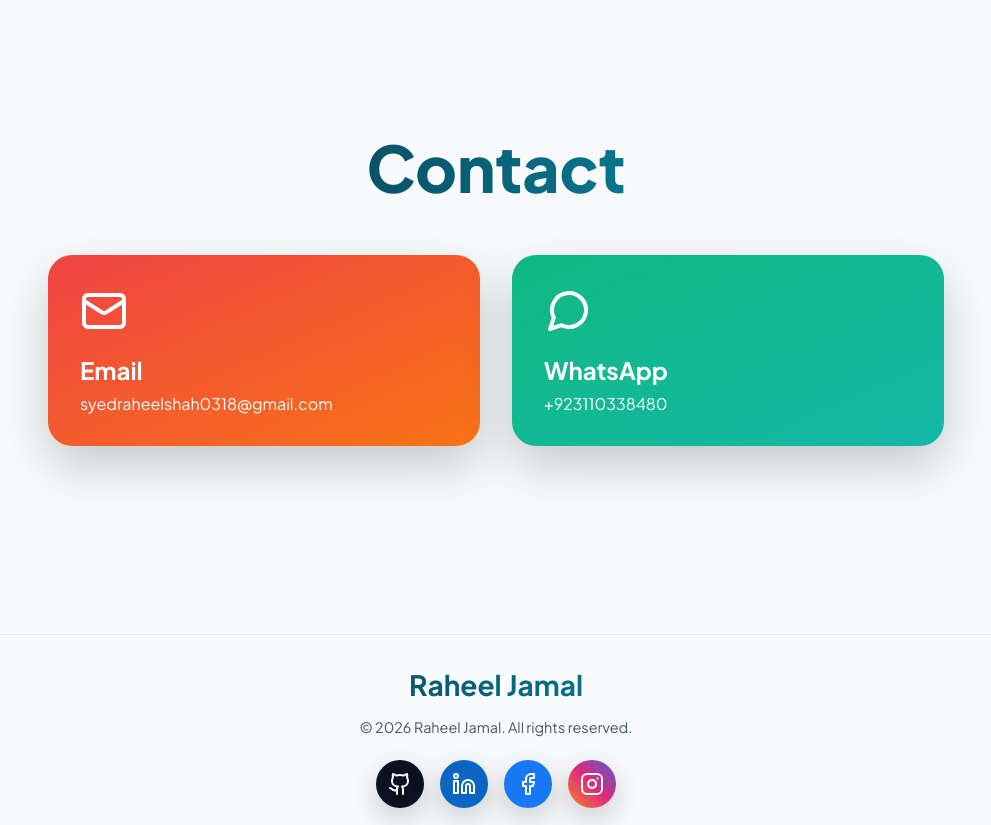
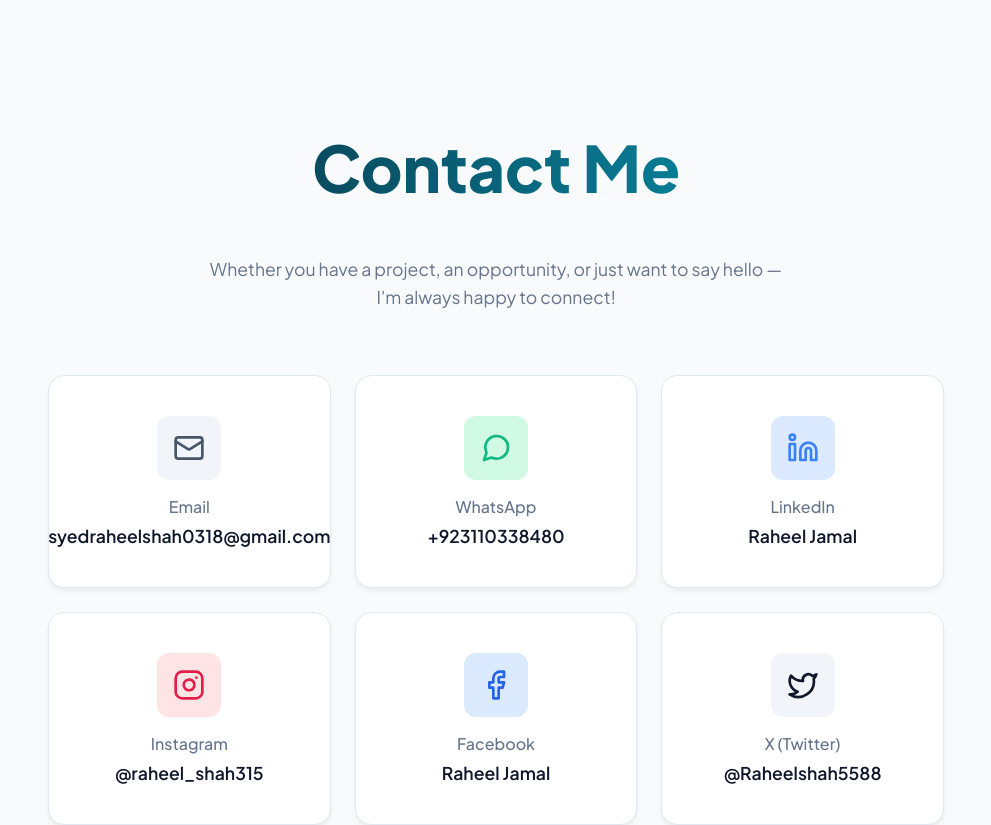
Before and after one commit to Raheelshah045/Portfolio, a React (Create React App) app: page / in a window 1280 px wide. Shown: the part 8360-9185 px from the top of the page, without its empty margins (144-1135 px from the left). Built offline with nearby package versions, Linux system fonts and the light colour scheme; the HTML template or start-up script is replaced by a standard one.

Commit message:
feat: redesign Contact section like UI mockup with colored boxes and X link

```diff
--- a/src/components/Contact.jsx
+++ b/src/components/Contact.jsx
@@ -1,45 +1,123 @@
 import React from 'react';
-import { Mail, MessageCircle } from 'lucide-react';
+import { Mail, MessageCircle, Linkedin, Instagram, Facebook, Twitter } from 'lucide-react';
 import Section, { SectionTitle } from './Section';
 import { INFO } from '../data/info';
 
 export default function Contact() {
+  const contactMethods = [
+    {
+      name: 'Email',
+      icon: <Mail size={32} />,
+      link: `mailto:${INFO.email}`,
+      color: '#475569',
+      bgColor: '#F1F5F9', // slate-100/slate-600
+      username: INFO.email,
+    },
+    {
+      name: 'WhatsApp',
+      icon: <MessageCircle size={32} />,
+      link: `https://wa.me/${INFO.phone.replace(/[^0-9]/g, '')}`,
+      color: '#10B981',
+      bgColor: '#D1FAE5', // emerald-100/emerald-500
+      username: INFO.phone,
+    },
+    {
+      name: 'LinkedIn',
+      icon: <Linkedin size={32} />,
+      link: INFO.links.linkedin,
+      color: '#3B82F6',
+      bgColor: '#DBEAFE', // blue-100/blue-500
+      username: INFO.name,
+    },
+    {
+      name: 'Instagram',
+      icon: <Instagram size={32} />,
+      link: INFO.links.instagram,
+      color: '#E11D48',
+      bgColor: '#FFE4E6', // rose-100/rose-600
+      username: '@raheel_shah315',
+    },
+    {
+      name: 'Facebook',
+      icon: <Facebook size={32} />,
+      link: INFO.links.facebook,
+      color: '#2563EB',
+      bgColor: '#DBEAFE', // blue-100/blue-600
+      username: INFO.name,
+    },
+    {
+      name: 'X (Twitter)',
+      icon: <Twitter size={32} />,
+      link: 'https://x.com/Raheelshah5588',
+      color: '#0F172A',
+      bgColor: '#F1F5F9', // slate-100/slate-900 (Black for X)
+      username: '@Raheelshah5588',
+    }
+  ];
+
   return (
     <Section id="contact">
-      <SectionTitle>Contact</SectionTitle>
-      <div className="max-w-4xl mx-auto grid md:grid-cols-2 gap-8">
-        <a
-          href={`mailto:${INFO.email}`}
-          style={{
-            background: 'linear-gradient(to bottom right, #EF4444, #F97316)',
-            padding: '2rem', borderRadius: '1.5rem', color: 'white',
-            boxShadow: '0 20px 50px rgba(0,0,0,0.2)', textDecoration: 'none',
-            transition: 'transform 0.3s'
-          }}
-          onMouseEnter={(e) => e.currentTarget.style.transform = 'translateY(-5px)'}
-          onMouseLeave={(e) => e.currentTarget.style.transform = 'translateY(0)'}
-        >
-          <Mail size={48} style={{ marginBottom: '1rem' }} />
-          <h3 style={{ fontSize: '1.5rem', fontWeight: 700, marginBottom: '0.5rem' }}>Email</h3>
-          <p>{INFO.email}</p>
-        </a>
+      <SectionTitle>Contact Me</SectionTitle>
 
-        <a
-          href={`https://wa.me/${INFO.phone.replace(/[^0-9]/g, '')}`}
-          target="_blank" rel="noopener noreferrer"
-          style={{
-            background: 'linear-gradient(to bottom right, #10B981, #14B8A6)',
-            padding: '2rem', borderRadius: '1.5rem', color: 'white',
-            boxShadow: '0 20px 50px rgba(0,0,0,0.2)', textDecoration: 'none',
-            transition: 'transform 0.3s'
-          }}
-          onMouseEnter={(e) => e.currentTarget.style.transform = 'translateY(-5px)'}
-          onMouseLeave={(e) => e.currentTarget.style.transform = 'translateY(0)'}
-        >
-          <MessageCircle size={48} style={{ marginBottom: '1rem' }} />
-          <h3 style={{ fontSize: '1.5rem', fontWeight: 700, marginBottom: '0.5rem' }}>WhatsApp</h3>
-          <p>{INFO.phone}</p>
-        </a>
+      <p style={{ textAlign: 'center', color: '#64748B', maxWidth: '36rem', margin: '0 auto 4rem auto', fontSize: '1.1rem', lineHeight: 1.6 }}>
+        Whether you have a project, an opportunity, or just want to say hello — I'm always happy to connect!
+      </p>
+
+      <div className="max-w-4xl mx-auto" style={{
+        display: 'grid',
+        gridTemplateColumns: 'repeat(auto-fit, minmax(250px, 1fr))',
+        gap: '1.5rem',
+        justifyItems: 'center'
+      }}>
+        {contactMethods.map((method, idx) => (
+          <a
+            key={idx}
+            href={method.link}
+            target="_blank"
+            rel="noopener noreferrer"
+            style={{
+              display: 'flex',
+              flexDirection: 'column',
+              alignItems: 'center',
+              justifyContent: 'center',
+              width: '100%',
+              backgroundColor: 'white',
+              border: '1px solid #E2E8F0',
+              borderRadius: '1rem',
+              padding: '2.5rem 1rem',
+              textDecoration: 'none',
+              transition: 'all 0.3s ease',
+              boxShadow: '0 4px 6px -1px rgba(0, 0, 0, 0.05), 0 2px 4px -1px rgba(0, 0, 0, 0.03)'
+            }}
+            onMouseEnter={(e) => {
+              e.currentTarget.style.transform = 'translateY(-5px)';
+              e.currentTarget.style.boxShadow = '0 10px 15px -3px rgba(0, 0, 0, 0.1), 0 4px 6px -2px rgba(0, 0, 0, 0.05)';
+            }}
+            onMouseLeave={(e) => {
+              e.currentTarget.style.transform = 'translateY(0)';
+              e.currentTarget.style.boxShadow = '0 4px 6px -1px rgba(0, 0, 0, 0.05), 0 2px 4px -1px rgba(0, 0, 0, 0.03)';
+            }}
+          >
+            <div style={{
+              backgroundColor: method.bgColor,
+              color: method.color,
+              padding: '1rem',
+              borderRadius: '0.75rem',
+              marginBottom: '1rem',
+              display: 'flex',
+              alignItems: 'center',
+              justifyContent: 'center',
+            }}>
+              {method.icon}
+            </div>
+            <h3 style={{ color: '#64748B', fontSize: '1rem', fontWeight: 500, marginBottom: '0.5rem', marginTop: 0 }}>
+              {method.name}
+            </h3>
+            <p style={{ color: '#0F172A', fontSize: '1.1rem', fontWeight: 600, margin: 0 }}>
+              {method.username}
+            </p>
+          </a>
+        ))}
       </div>
     </Section>
   );
```
Also changed, not shown: package.json (+16 -6 lines), 1 other file (tests, documents, lock files or other folders).
